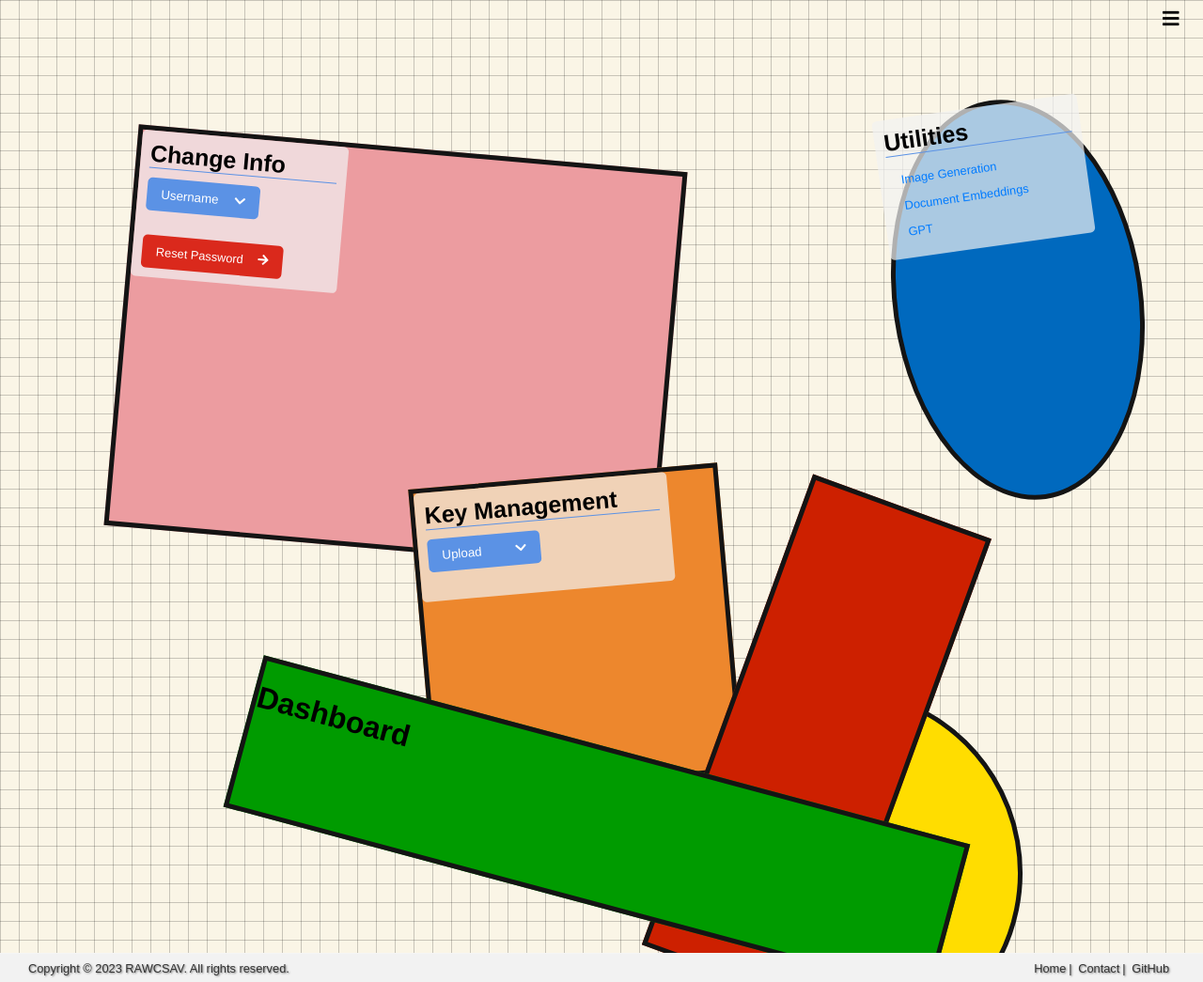
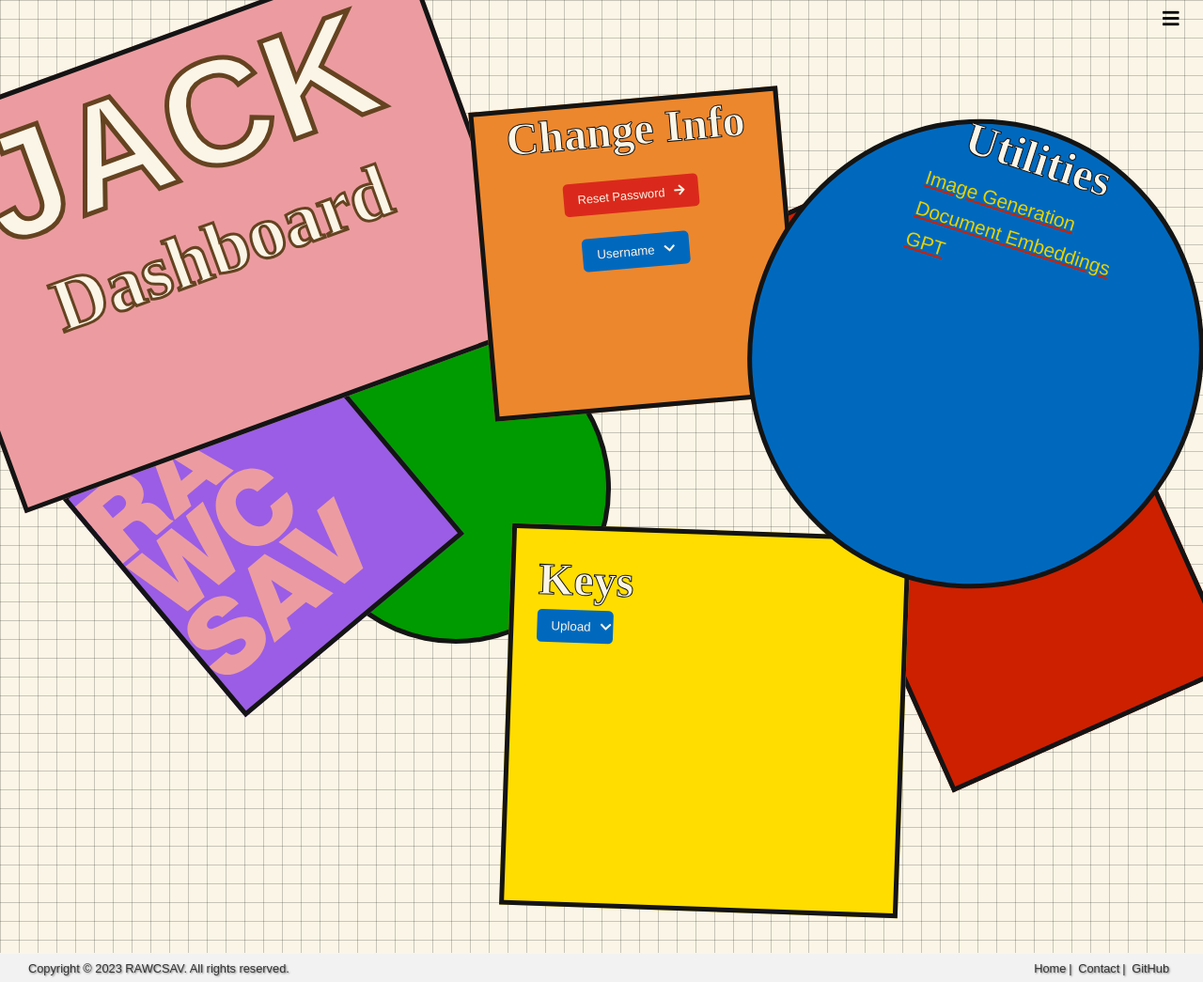
Before and after one commit to rawcsav/NewUtility, a Flask app: page /user/dashboard in a window 1280 px wide. Shown: the whole page at 94% size. Run offline with Flask 3, Linux system fonts and the light colour scheme; the visitor is signed in with stand-in values (Sample User, id 1); some libraries are stand-ins or nearby versions; some web fonts are replaced.

Commit message:
dash styled, email confirmed style

```diff
--- a/app/static/css/dashboard.css
+++ b/app/static/css/dashboard.css
@@ -22,6 +22,43 @@ body {
   background-size: 20px 20px;
 }
 
+h1 {
+  font-family: "Neue Haas Grotesk Display Pro", sans-serif;
+  font-size: 5em;
+  font-weight: 900;
+  margin: 0;
+  top: 0;
+  text-align: center;
+  color: #faf5e6;
+  -webkit-user-select: none;
+  -moz-user-select: none;
+  -ms-user-select: none;
+  user-select: none;
+  -webkit-text-stroke-width: 5px;
+  -webkit-text-stroke-color: #654321;
+}
+
+h2 {
+  font-family: "Neue Haas Grotesk Display Pro", serif;
+  font-weight: 700;
+  font-size: 3em;
+  margin: 0;
+  top: 0;
+  text-align: center;
+  color: #faf5e6;
+  -webkit-text-stroke-width: 1px;
+  -webkit-text-stroke-color: #141414;
+}
+.rectangle h1 {
+  font-size: 10em;
+}
+.rectangle h2 {
+  font-family: "ITCGaramondStd-UltNarrowIta", serif;
+  -webkit-text-stroke-width: 3px;
+  -webkit-text-stroke-color: #654321;
+  font-size: 5em;
+}
+
 /* Base shape styles */
 .shape {
   position: absolute;
@@ -34,116 +71,112 @@ body {
   height: 40vh;
 }
 
+.key-rectangle {
+  width: 30vw;
+  height: 35vh;
+}
+
 .circle {
-  width: 30vw;
-  height: 30vw; /* Same value as width for a perfect circle */
+  width: 25vw;
+  height: 25vw; /* Same value as width for a perfect circle */
   border-radius: 50%;
 }
 
-.square {
+.info-square {
+  height: 25vw; /* Same value as width for a square */
   width: 25vw;
-  height: 25vw; /* Same value as width for a square */
+}
+
+.small-square {
+  width: 23vw;
+  height: 23vw;
 }
 
 .oval {
-  width: 20vw;
-  height: 40vh;
+  width: 37vw;
+  height: 47vh;
   border-radius: 50%;
 }
 
 .tall-rectangle {
-  width: 15vw;
-  height: 50vh;
-}
-
-.wide-rectangle {
-  width: 60vw;
-  height: 15vh;
+  width: 25vw;
+  height: 60vh;
 }
 
 /* Specific shapes with placement and color */
 #pink {
   background-color: #ec9ca0; /* Brown */
-  top: 15vh;
-  left: 10vw;
-  transform: rotate(5deg);
+  top: 3vh;
+  left: -5vw;
+  transform: rotate(-20deg);
+  z-index: -1;
+  /* Apply a shape class */
+}
+
+#green {
+  display: flex;
+  flex-direction: column;
+  align-items: center;
+  justify-content: center;
+  background-color: #009b00; /* Yellow */
+  top: 34vh;
+  left: 25vw;
+  transform: rotate(-10deg);
+  z-index: -3;
   /* Apply a shape class */
 }
 
 #yellow {
-  background-color: #ffdd00; /* Yellow */
-  top: 70vh;
-  right: 15vw;
-  transform: rotate(-10deg);
+  padding: 15px;
+  background-color: #ffdd00; /* Cream */
+  top: 54vh;
+  left: 42vw;
+  transform: rotate(2deg);
   /* Apply a shape class */
 }
 
 #orange {
   background-color: #ed872d; /* Orange */
-  bottom: 20vh;
-  left: 35vw;
+  top: 10vh;
+  left: 40vw;
   transform: rotate(-5deg);
   /* Apply a shape class */
 }
 
 #blue {
+  display: flex;
+  flex-direction: column;
+  align-items: center;
   background-color: #0069be; /* Blue */
-  top: 10vh;
-  right: 5vw;
-  transform: rotate(-8deg);
+  bottom: 40vh;
+  right: 0;
+  transform: rotate(18deg);
   /* Apply a shape class */
 }
 
 #red {
   background-color: #cd2000; /* Red */
-  top: 50vh;
-  left: 60vw;
-  transform: rotate(20deg);
+  top: 16vh;
+  left: 68vw;
+  transform: rotate(-24deg);
+  z-index: -1;
   /* Apply a shape class */
 }
 
-#green {
-  background-color: #009b00; /* Cream */
-  bottom: 8vh;
-  right: 20vw;
-  transform: rotate(15deg);
+#purple {
+  background-color: #9b5de5; /* Purple */
+  top: 38vh;
+  left: 10vw;
+  transform: rotate(-40deg);
+  z-index: -2;
   /* Apply a shape class */
 }
 
-.container {
-  margin-top: 30px;
+.homepage-dash {
+  width: 90%;
+  height: 90%;
   display: flex;
-  flex-direction: row;
-  width: 96%;
-  gap: 50px;
-  max-width: 100%;
   justify-content: center;
-}
-
-h2 {
-  display: inline-block;
-  border-bottom: 1px solid #5b92e5;
-  font-size: 25px;
-  margin-top: 0;
-  padding-bottom: 0;
-  margin-bottom: 5px;
-}
-
-h3 {
-  color: #5b92e5;
-}
-
-label {
-  color: #5b92e5;
-}
-
-.profile-information {
-  display: flex;
-  flex-direction: row;
-  justify-content: space-between;
-  align-items: flex-start;
-  margin-bottom: 20px;
-  gap: 50px;
 }
 .user-functions {
   display: flex;
@@ -153,26 +186,35 @@ label {
 }
 
 .key-container {
+  width: 100%;
+  display: flex;
+  flex-direction: row;
+  border-radius: 5px;
+  padding: 10px;
+  overflow-y: auto;
+  justify-content: space-between;
+}
+
+.key-edits {
+  display: flex;
+  align-items: flex-start;
+  flex-direction: column;
+}
+.change-info {
+  margin-top: 20px;
   display: flex;
   flex-direction: column;
-  background-color: rgba(242, 242, 242, 0.7);
-  border-radius: 5px;
-  padding: 10px;
-  min-width: 250px;
-  max-width: 250px;
-  max-height: 300px;
-  overflow-y: auto;
+  align-items: center;
+  justify-content: center;
+  gap: 20px;
 }
 
-.change-info {
+#username-change-form {
+  max-width: 50%;
   display: flex;
+  align-items: center;
   flex-direction: column;
-  margin-bottom: 20px;
-  background-color: rgba(242, 242, 242, 0.7);
-  border-radius: 5px;
-  padding: 10px;
-  min-width: 200px;
-  max-width: 200px;
+  gap: 10px;
 }
 
 #api-key-messages {
@@ -193,7 +235,7 @@ label {
 .delete-key-button,
 .select-key-button {
   background: transparent;
-  color: #333333;
+  color: #0069be;
   border: none;
   cursor: pointer;
 }
@@ -201,18 +243,20 @@ label {
 .retest-key-button:hover,
 .delete-key-button:hover,
 .select-key-button:hover {
-  color: #d4af37;
+  color: #cd2000;
   transform: scale(1.1); /* Example for scaling up */
 }
 
 .key-list {
+  color: #654321;
   display: flex;
   margin: 0;
 }
 
 .dropdown-button {
-  background-color: #5b92e5;
-  color: white;
+  max-width: 80%;
+  color: #faf5e6;
+  background-color: #0069be;
   padding: 10px 15px;
   border-radius: 5px;
   cursor: pointer;
@@ -220,12 +264,7 @@ label {
   border: none;
   align-items: center;
   justify-content: space-between;
-  font-family: Window-Book, sans-serif;
   margin-top: 5px;
-  max-width: 120px;
-}
-.dropdown-button:hover {
-  background-color: #71a2ef;
 }
 
 .dropdown-button i {
@@ -251,32 +290,23 @@ label {
 .save-api-key-button:hover {
   background-color: #43a047;
 }
+
 ul {
   margin: 0;
 }
+
 .save-api-key-button i {
   margin-right: 5px;
 }
 
 .change-info input {
+  width: 100%;
   margin-top: 10px;
   margin-bottom: 5px;
   padding: 10px 20px;
   border-radius: 5px;
   border: 1px solid #333333;
   color: #333333;
-}
-
-#svg-container {
-  position: absolute;
-  width: 80%;
-  height: 100px; /* Adjust as needed */
-  left: 10%; /* Center the container */
-  bottom: 30%; /* Position from the bottom */
-  z-index: -1; /* Ensure it's above other elements */
-  display: flex;
-  justify-content: center;
-  align-items: center;
 }
 
 a {
@@ -286,8 +316,8 @@ a {
 }
 .btn {
   background-color: #da291c;
-  max-width: 120px;
 }
+
 .submit-user {
   background-color: #4caf50;
   color: white;
@@ -298,59 +328,18 @@ a {
   transition: background-color 0.3s ease;
 }
 
-.change-info button {
-  max-width: 120px;
-}
-
-.submit-user:hover {
-  background-color: #43a047;
-}
-
-.username-change-form {
-  display: flex;
-  flex-direction: row;
-  gap: 10px;
-  width: 300px;
-  max-width: 300px;
-}
 #api-key-form {
   margin-top: 10px;
   display: flex;
   flex-direction: column;
   gap: 10px;
 }
-.custom-line {
-  height: 1px;
-  width: 100%;
-  margin-top: 10px;
-  margin-bottom: 10px;
-}
-
-.banner {
-  width: 100%;
-  max-height: 300px;
-  position: absolute;
-  bottom: 0;
-  left: 0;
-  z-index: 10;
-  pointer-events: none;
-}
-
-.banner img {
-  width: 100%;
-  height: auto;
-  pointer-events: none;
-}
 
 .redirect-links {
-  background-color: rgba(242, 242, 242, 0.7);
-  padding: 10px;
   border-radius: 5px;
   margin-bottom: 20px;
   display: flex;
   flex-direction: column;
-  min-width: 200px;
-  max-width: 200px;
 }
 
 .redirect-links h2 {
@@ -358,7 +347,6 @@ a {
 }
 
 .redirect-links ul {
-  list-style: none;
   padding: 0;
 }
 
@@ -367,9 +355,13 @@ a {
 }
 
 .redirect-links ul li a {
-  color: #007bff;
-  text-decoration: none;
+  max-width: 100%;
+  white-space: nowrap;
+  color: #e6d200;
+  font-size: 1.3em;
+  font-family: "Univers-CondensedBold", sans-serif;
   transition: color 0.3s ease;
+  text-decoration: #cd2000 underline;
 }
 
 .redirect-links ul li a:hover {
@@ -377,7 +369,8 @@ a {
 }
 
 .selected-key {
-  color: green;
+  color: #ed872d;
+  font-size: 1.1em;
 }
 
 @keyframes spin {
--- a/app/templates/confirm_email.html
+++ b/app/templates/confirm_email.html
@@ -48,6 +48,12 @@
     />
   </head>
   <body>
+    <div class="hand1">
+      <img alt="Hand1" src="/static/logo/hand1.svg" />
+    </div>
+    <div class="hand2">
+      <img alt="Hand2" src="/static/logo/hand2.svg" />
+    </div>
     <div class="shape rectangle" id="pink">
       <h1>JACK</h1>
       <h2>Of all Trades</h2>
--- a/app/templates/dashboard.html
+++ b/app/templates/dashboard.html
@@ -55,9 +55,15 @@
     />
   </head>
   <body>
-    <div class="shape rectangle" id="pink">
+    <div class="shape info-square" id="orange">
+      <h2>Change Info</h2>
       <div class="change-info">
-        <h2>Change Info</h2>
+        <a
+          href="{{ url_for('auth.reset_password_request') }}"
+          class="btn dropdown-button"
+        >
+          Reset Password <i class="fa fa-arrow-right"></i>
+        </a>
         <button id="toggleUserButton" class="button dropdown-button">
           Username <i class="fas fa-chevron-down"></i>
         </button>
@@ -74,20 +80,14 @@
           </button>
         </form>
         <div id="username-change-message"></div>
-        <div class="custom-line"></div>
-        <a
-          href="{{ url_for('auth.reset_password_request') }}"
-          class="btn dropdown-button"
-        >
-          Reset Password <i class="fa fa-arrow-right"></i>
-        </a>
       </div>
     </div>
-    <div class="shape circle" id="yellow"></div>
-    <div class="shape square" id="orange">
+    <div class="shape circle" id="green"></div>
+    <div class="shape key-rectangle" id="yellow">
       <div class="user-functions">
         <div class="key-container">
-          <h2>Key Management</h2>
+          <div class="key-edits">
+            <h2>Keys</h2>
             <div id="api-key-messages"></div>
             <button id="toggleFormButton" class="button dropdown-button">
               Upload <i class="fas fa-chevron-down"></i>
@@ -98,7 +98,11 @@
               action="{{ url_for('user.upload_api_key') }}"
               style="display: none"
             >
-            <input type="hidden" name="csrf_token" value="{{ csrf_token() }}" />
+              <input
+                type="hidden"
+                name="csrf_token"
+                value="{{ csrf_token() }}"
+              />
               <div class="form-group">
                 <input
                   type="text"
@@ -123,9 +127,8 @@
                 <i class="fas fa-save"></i> Save
               </button>
             </form>
+          </div>
           <ul>
-            <div class="custom-line"></div>
-
             {% for key in user_api_keys %}
             <li
               class="key-list {% if key.id == selected_api_key_id %}selected-key{% else %}non-selected-key{% endif %}"
@@ -203,8 +206,14 @@
       </div>
     </div>
     <div class="shape tall-rectangle" id="red"></div>
-    <div class="shape wide-rectangle" id="green">
-      <h1>Dashboard</h1>
+    <div class="shape rectangle" id="pink">
+      <h1>JACK</h1>
+      <h2>Dashboard</h2>
+    </div>
+    <div class="shape small-square" id="purple">
+      <a class="homepage-dash" href="https://rawcsav.com">
+        <img alt="Homepage" src="/static/logo/jacklogo.svg" />
+      </a>
     </div>
     {% include 'footer.html' %}
   </body>
```
Also changed, not shown: app/static/css/confirm_email.css (+24 -0 lines), app/static/logo/jacklogo.svg. Lines whose indentation alone changed are shown as unchanged.
